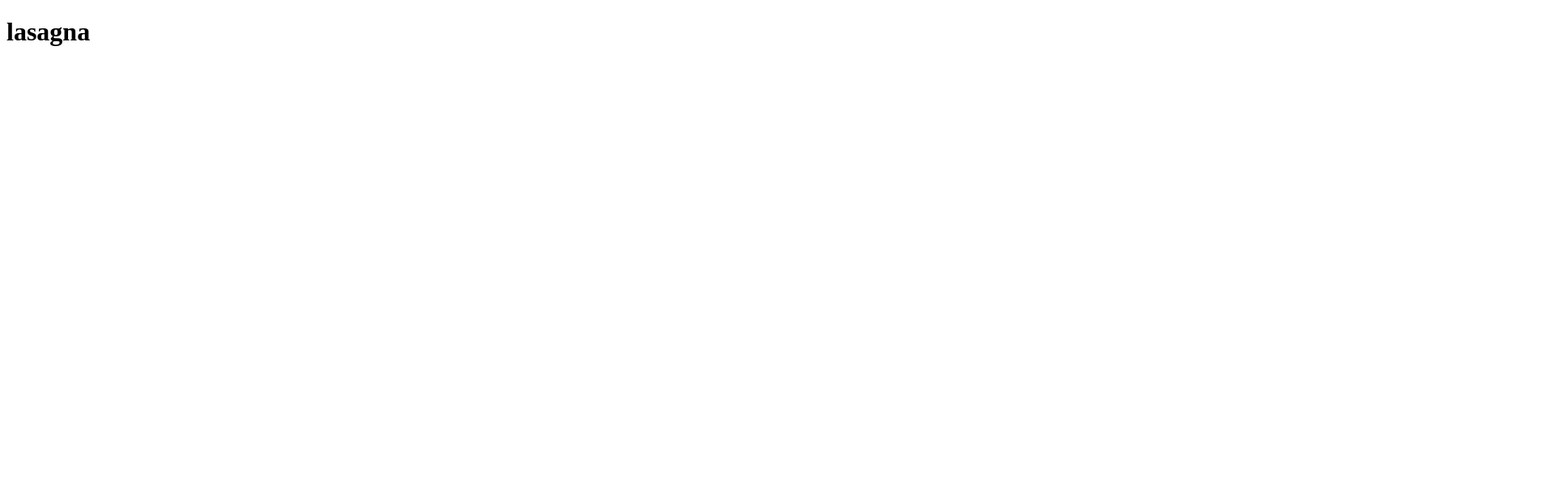
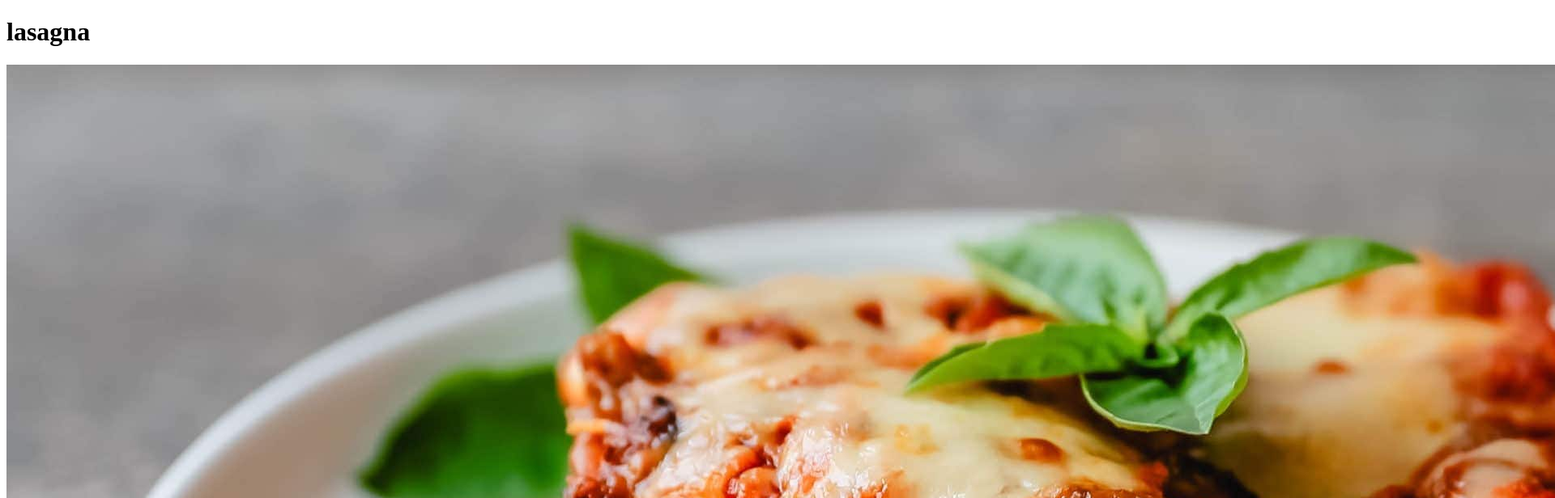
Before and after one commit to bbence104/odin-recipes, a plain HTML site: page recipes/lasagna.html in a window 1280 px wide. Shown: the top 616 px of the page at 81% size, 1920 px wide, since content can reach past the window. Drawn offline with Linux system fonts and the light colour scheme.

Commit message:
add lasagna.jpg to lasagna.html

```diff
--- a/recipes/lasagna.html
+++ b/recipes/lasagna.html
@@ -10,7 +10,7 @@
     </head>
     <body>
         <h1>lasagna</h1>
-
+        <img src="../img/lasagna.jpg"
 
 
 
```
